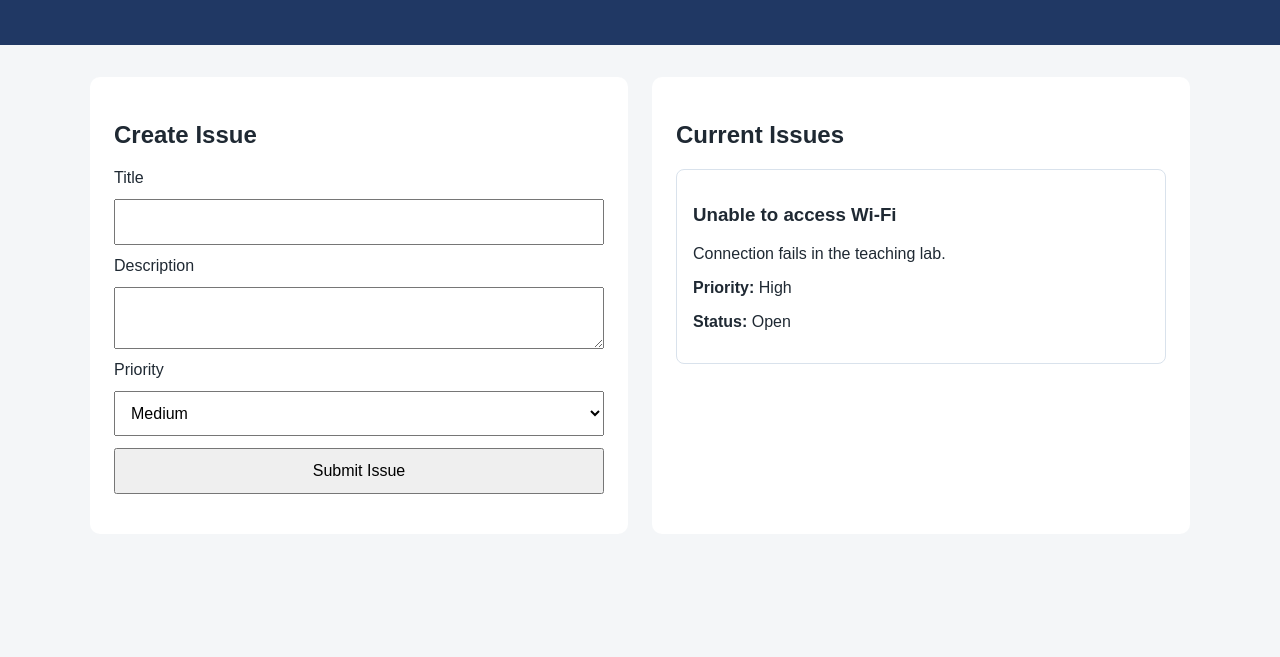
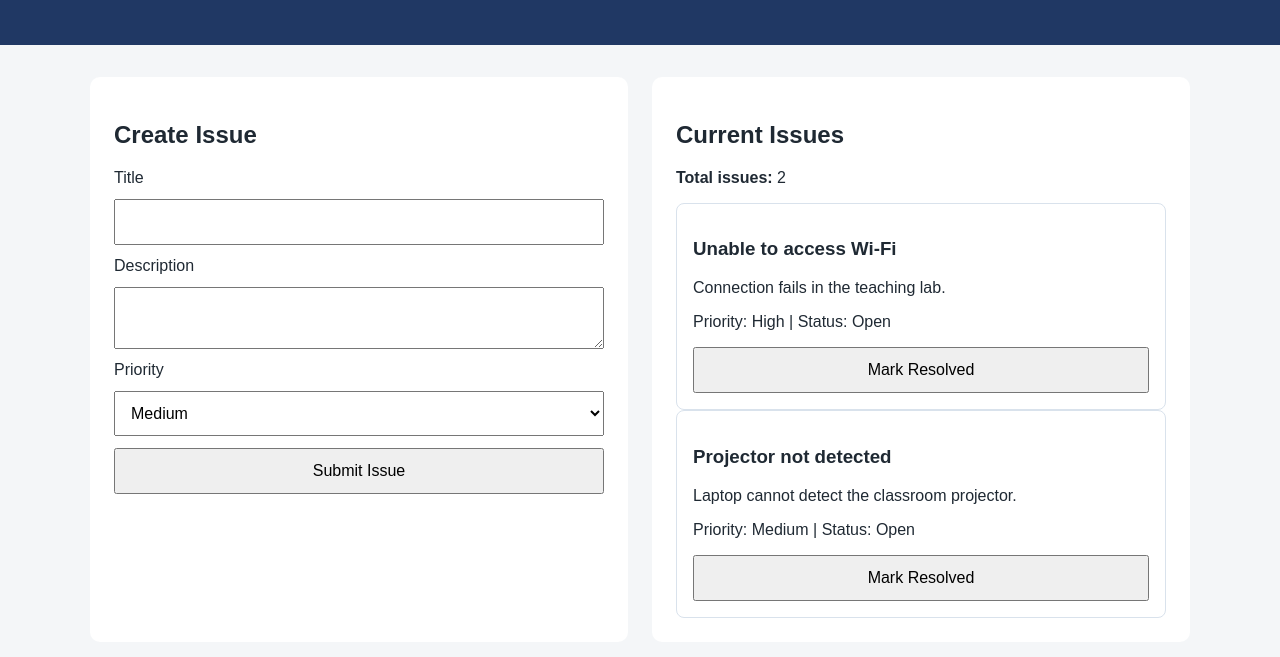
Before and after one commit to NourhanElAbrak/cloud_issue_tracker, a website: page Frontend/index.html in a window 1280 px wide. Shown: the part 133-790 px from the top of the page. Drawn offline with Linux system fonts and the light colour scheme.

Commit message:
add interactive frontend and Javascript fundamentals

```diff
--- a/Frontend/index.html
+++ b/Frontend/index.html
@@ -17,13 +17,13 @@ scale=1.0">
         <h2>Create Issue</h2>
         <form id="issue-form">
             <label for="title">Title</label>
-            <input id="title" name="title" type="text">
+            <input id="title" name="title" type="text" required>
 
             <label for="description">Description</label>
-            <textarea id="description" name="description"></textarea>
+            <textarea id="description" name="description" required></textarea>
 
             <label for="priority">Priority</label>
-            <select id="priority" name="priority">
+            <select id="priority" name="priority" required>
                 <option>Low</option>
                 <option selected>Medium</option>
                 <option>High</option>
@@ -31,17 +31,15 @@ scale=1.0">
 
             <button type="submit">Submit Issue</button>
         </form>
+        <p id="form-message" aria-live="polite"></p>
     </section>
 
     <section class="panel">
         <h2>Current Issues</h2>
-        <article class="issue-card">
-            <h3>Unable to access Wi-Fi</h3>
-            <p>Connection fails in the teaching lab.</p>
-            <p><strong>Priority:</strong> High</p>
-            <p><strong>Status:</strong> Open</p>
-        </article>
+       <p><strong>Total issues:</strong> <span id="issue-count">0</span></p>
+    <div id="issues-list"></div>
+
     </section>
 </main>
 
-<script src="js/app.js"></script>
+<script src="js/app.js" defer></script>
--- a/Frontend/js/app.js
+++ b/Frontend/js/app.js
@@ -0,0 +1,77 @@
+const issues = [
+ {
+ id: 'ISS-101',
+ title: 'Unable to access Wi-Fi',
+ description: 'Connection fails in the teaching lab.',
+ priority: 'High',
+ status: 'Open',
+ createdAt: new Date().toISOString()
+},
+ {
+ id: 'ISS-102',
+ title: 'Projector not detected',
+ description: 'Laptop cannot detect the classroom projector.',
+ priority: 'Medium',
+ status: 'Open',
+ createdAt: new Date().toISOString()
+ }
+];
+const issueForm = document.querySelector('#issue-form');
+const titleInput = document.querySelector('#title');
+const descriptionInput = document.querySelector('#description');
+const priorityInput = document.querySelector('#priority');
+const issuesList = document.querySelector('#issues-list');
+const issueCount = document.querySelector('#issue-count');
+const formMessage = document.querySelector('#form-message');
+
+function renderIssues() {
+ issuesList.replaceChildren();
+ issueCount.textContent = issues.length;
+ issues.forEach((issue) => {
+ const card = document.createElement('article');
+ card.className = 'issue-card';
+ const heading = document.createElement('h3');
+ heading.textContent = issue.title;
+ const description = document.createElement('p');
+ description.textContent = issue.description;
+ const meta = document.createElement('p');
+ meta.textContent = `Priority: ${issue.priority} | Status:
+${issue.status}`;
+ const button = document.createElement('button');
+ button.type = 'button';
+ button.textContent = issue.status === 'Open' ? 'Mark Resolved' :
+'Reopen';
+ button.addEventListener('click', () => toggleIssueStatus(issue.id));
+ card.append(heading, description, meta, button);
+ issuesList.append(card);
+ });
+}
+ renderIssues();
+
+ issueForm.addEventListener('submit', (event) => {
+ event.preventDefault();
+ const newIssue = {
+ id: `ISS-${Date.now()}`,
+ title: titleInput.value.trim(),
+ description: descriptionInput.value.trim(),
+ priority: priorityInput.value,
+ status: 'Open',
+ createdAt: new Date().toISOString()
+ };
+ issues.push(newIssue);
+ issueForm.reset();
+ priorityInput.value = 'Medium';
+ formMessage.textContent = 'Issue added to the local browser session.';
+ renderIssues();
+});
+
+function toggleIssueStatus(issueId) {
+ const issue = issues.find((item) => item.id === issueId);
+ if (!issue) {
+ console.error('Issue not found:', issueId);
+ return;
+ }
+ issue.status = issue.status === 'Open' ? 'Resolved' : 'Open';
+ renderIssues();
+}
+renderIssues();
```
Also changed, not shown: Frontend/package.json (added, +16 -0 lines), 1 other file.
